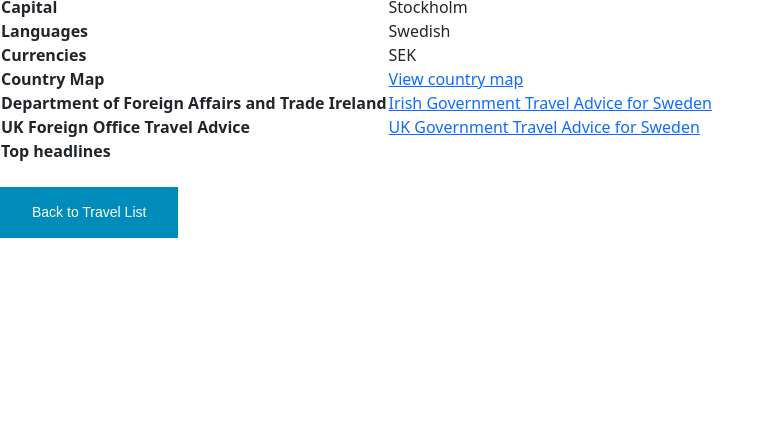
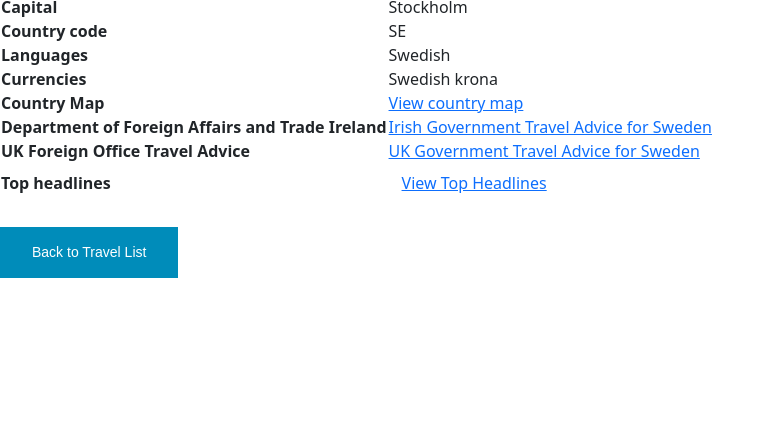
Before and after one commit to kknb1982/wsaadeploy, a Flask app: page /country-details/sweden in a window 1280 px wide. Shown: the part 175-618 px from the top of the page, without its empty margins (0-774 px from the left). Run offline with Flask 3, Linux system fonts and the light colour scheme; parts of the project's set-up code (start-up, migrations or seed data) failed here and were passed over.

Commit message:
debugging of country details and headline pages complete

```diff
--- a/app.py
+++ b/app.py
@@ -1,9 +1,10 @@
 from flask import Flask, render_template, request, jsonify, redirect, session
 from flask_session import Session
 from utils.data_handler import read_travel_data, get_travel_by_id, current_travel, add_travel_record, update_travel_record, delete_travel_record, get_user_info, update_user_record, get_travel_data_for_user
-from utils.newsAPI_client import fetch_news
-from utils.countries_API import get_countries
+from utils.newsAPI_client import fetch_news, fetch_headlines
+from utils.countries_API import get_countries, get_country_details, CACHE_FILE
 from datetime import datetime
+import json
 
 
 app = Flask(__name__,static_folder='static', template_folder='templates')
@@ -90,29 +91,16 @@ def update_travel(travelid):
     if not isinstance(travel_data, dict):
         return "Invalid travel data format.", 500
 
-    # Format the travel start and end dates
-    travel_data['travelstart'] = datetime.strptime(travel_data['travelstart'], '%Y-%m-%d').strftime('%d/%m/%Y')
-    travel_data['travelend'] = datetime.strptime(travel_data['travelend'], '%Y-%m-%d').strftime('%d/%m/%Y')
+    # Format the travel start and end dates for display (dd-mm-yyyy)
+    travel_data['travelstart_display'] = datetime.strptime(travel_data['travelstart'], '%Y-%m-%d').strftime('%d-%m-%Y')
+    travel_data['travelend_display'] = datetime.strptime(travel_data['travelend'], '%Y-%m-%d').strftime('%d-%m-%Y')
+
+    # Keep the original dates in yyyy-mm-dd format for the input fields
+    travel_data['travelstart'] = datetime.strptime(travel_data['travelstart'], '%Y-%m-%d').strftime('%Y-%m-%d')
+    travel_data['travelend'] = datetime.strptime(travel_data['travelend'], '%Y-%m-%d').strftime('%Y-%m-%d')
 
     return render_template('update-travel.html', travel=travel_data)
 
-@app.route('/personal-report/<userid>', methods=['GET'])
-def report(userid):
-    if 'userid' not in session:
-        return redirect('/login')
-    user = {
-        'userid': session['userid'],
-        'firstname': session['firstname'],
-        'surname': session['surname']}
-    travel_data = get_travel_data_for_user(user['userid'])
-    if not travel_data:
-        return "No travel records found for this user.", 404
-
-    alerts = check_travel_alerts()
-
-    for travel in travel_data:
-        travel['alerts'] = next((alert['articles'] for alert in alerts if alert['travelid'] == travel['travelid']), [])
-    return render_template('personal-report.html', user=user, travel_data=travel_data)
 
 @app.route('/admin-dashboard/<userid>', methods=['GET'])
 def admin_dashboard(userid):
@@ -154,29 +142,17 @@ def country_list():
     countries_data = sorted(countries_data, key=lambda x: x['name']['common'].lower())
     return render_template('country-list.html', countries=countries_data)
 
-@app.route('/country-details/<country>', methods=['GET'])
-def country_details(country):
-    countries_data = get_countries()
+@app.route('/country-details/<country_name>', methods=['GET'])
+def country_details(country_name):
+    normalised_country_name = country_name.replace("-", " ").replace("_", " ")
+    country = get_country_details(normalised_country_name)
 
-    country_data = next(
-        (c for c in countries_data if c['name']['common'].lower() == country.lower()),
-        None
-    )
+    if not country:
+        return "Country details not found.", 404
 
-    if not country_data:
-        return "Country not found.", 404
+    print(f"Country details: {country}")  # Debugging log
 
-    country_details = {
-        'name': country_data['name']['common'],
-        'capital': country_data['capital'][0] if 'capital' in country_data else 'N/A',
-        'population': country_data['population'] if 'population' in country_data else 'N/A',
-        'flag': country_data['flags']['png'] if 'flags' in country_data else None,
-        'languages': ', '.join(country_data['languages'].values()) if 'languages' in country_data else 'N/A',
-        'currencies': ', '.join(country_data['currencies'].keys()) if 'currencies' in country_data else 'N/A',
-        'maps': country_data['maps']['googleMaps'] if 'maps' in country_data else None
-    }
-
-    return render_template('country-details.html', country=country_details)
+    return render_template('country-details.html', country=country)
 
 @app.route('/current-travel', methods=['GET'])
 def view_current_travel():
@@ -192,6 +168,26 @@ def news_search():
     # Fetch news using the News API client
     news = fetch_news(keyword=keyword, search_in=search_in)
     return render_template('news-search.html', news=news)
+
+@app.route('/headlines/<country_code>', methods=['GET'])
+def headlines(country_code):
+    from utils.newsAPI_client import fetch_headlines
+
+    # Fetch top headlines for the given country code
+    headlines = fetch_headlines(country_code)
+
+    country = None
+    with open(CACHE_FILE, 'r') as f:
+        countries_data = json.load(f)
+        for c in countries_data['data']:
+            if c.get('cca2', '').lower() == country_code.lower():
+                country = c
+                break
+
+    if not country:
+        return "Country details not found.", 404
+
+    return render_template('headlines.html', country_code=country_code, headlines=headlines, country=country)
 
 @app.route('/logout')
 def logout():
--- a/static/js/main.js
+++ b/static/js/main.js
@@ -104,27 +104,6 @@ function loadTravel(userid) {
         });
 }
 
-// Loads travel record for update
-function loadTravelForUpdate(travelId) {
-    fetch(`/api/get-travel/${travelId}`)
-        .then(response => {
-            if (!response.ok) {
-                throw new Error(`HTTP error! status: ${response.status}`);
-        }
-            return response.json();
-        })
-        .then(travel => {
-            document.getElementById('institution').value = data.institution;
-            document.getElementById('city').value = data.city;
-            document.getElementById('country').value = data.country;
-            document.getElementById('travelstart').value = formatDateToDDMMYYYY(data.travelstart); // Format date to YYYY-MM-DD
-            document.getElementById('travelend').value = formatDateToDDMMYYYY(data.travelend); // Format date to YYYY-MM-DD
-        })
-        .catch(error => {
-            console.error('Error:', error);
-            alert('An error occurred while loading the travel record. Please try again later.');
-        });
-}
 
 function submitUpdateTravel(travelId) {
     const travelData = {
--- a/templates/country-details.html
+++ b/templates/country-details.html
@@ -25,6 +25,11 @@
             <tr>
                 <th>Capital</th>
                 <td>{{ country['capital'] }}</td>
+            </tr>
+
+            <tr>
+                <th>Country code</th>
+                <td>{{ country['cca2'] }}</td>
             </tr>
 
             <tr>
@@ -59,9 +64,7 @@
 
             <tr>
                 <th>Top headlines</th>
-                <td>
-
-                </td>
+                <td><a href="/headlines/{{ country['cca2'] }}" class="btn btn-link">View Top Headlines</a></td>
             </tr>
         </table>
 
--- a/templates/current-travel.html
+++ b/templates/current-travel.html
@@ -54,7 +54,7 @@
                         <td>{{ travel.userid }}</td>
                         <td>{{ travel.institution }}</td>
                         <td>{{ travel.city }}</td>
-                        <td>{{ travel.country }}</td>
+                        <td><a href="/country-details/{{travel.country | lower | replace(' ', '-') }}"{{ travel.country }}></a></td>
                         <td>{{ travel.travelstart }}</td>
                         <td>{{ travel.travelend }}</td>
                     </tr>
@@ -65,5 +65,7 @@
 
         <br>
         <button class="button button2" onclick="window.location.href='/dashboard/{{session['userid']}}'">Back to Admin Dashboard</button>
+        <button class="button button3" onclick="window.location.href='/news-search'">Search news</button>
+
     </body>
 </html>
--- a/utils/countries_API.py
+++ b/utils/countries_API.py
@@ -43,3 +43,25 @@ def get_countries():
     except Exception as e:
         print(f"Exception occurred: {e}")
         return None
+
+
+def get_country_details(country_name):
+    with open(CACHE_FILE, 'r') as f:
+        countries_data = json.load(f)
+
+    print(f"Searching for country: {country_name}")  # Debugging log
+    available_countries = [country['name']['common'].lower() for country in countries_data['data']]
+    print(f"Available countries: {available_countries}")  # Debugging log
+
+    for country in countries_data['data']:
+        if country['name']['common'].lower() == country_name.lower():
+            return {
+                'name': country['name']['common'],
+                'capital': country.get('capital', ['N/A'])[0],
+                'cca2': country.get('cca2', 'N/A'),  # Ensure cca2 is included
+                'languages': ', '.join(country.get('languages', {}).values()),
+                'currencies': ', '.join([currency['name'] for currency in country.get('currencies', {}).values()]),
+                'flag': country.get('flags', {}).get('png', ''),
+                'maps': country.get('maps', {}).get('googleMaps', '')
+            }
+    return None
--- a/utils/newsAPI_client.py
+++ b/utils/newsAPI_client.py
@@ -13,6 +13,8 @@ if not NEWS_API_KEY:
     raise ValueError("NEWS_API_KEY not found in config.json")
 
 NEWS_API_URL = "https://newsapi.org/v2/everything"
+
+HEADLINES_API_URL = "https://newsapi.org/v2/top-headlines"
 
 def fetch_news(keyword='', search_in='title,description,content', date_from=None, date_to=None):
     if not keyword:
@@ -38,3 +40,18 @@ def fetch_news(keyword='', search_in='title,description,content', date_from=None
     else:
         print(f"Error fetching news: {response.status_code}, {response.text}")
         return []
+
+def fetch_headlines(country_code):
+    parameters = {
+        'country': country_code,
+        'apiKey': NEWS_API_KEY
+    }
+
+    # Make the API request
+    response = requests.get(HEADLINES_API_URL, params=parameters)
+    if response.status_code == 200:
+        data = response.json()
+        return [{"title": article['title'], "description": article.get('description', ''), "url": article['url']} for article in data.get('articles', [])]
+    else:
+        print(f"Error fetching headlines: {response.status_code}, {response.text}")
+        return []
```
Also changed, not shown: templates/headlines.html (+30 -0 lines), templates/personal-report.html (deleted, +0 -8 lines), templates/update-travel.html (+7 -3 lines), 2 other files.
